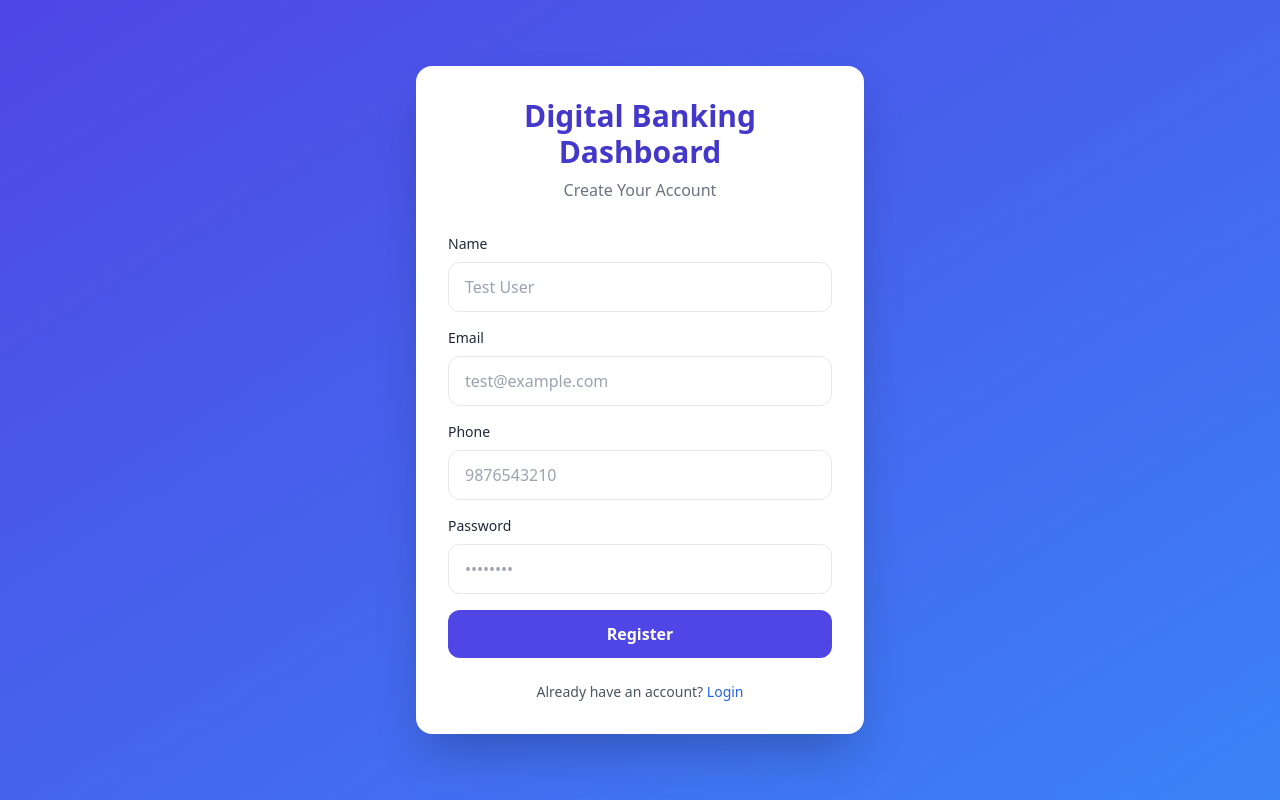
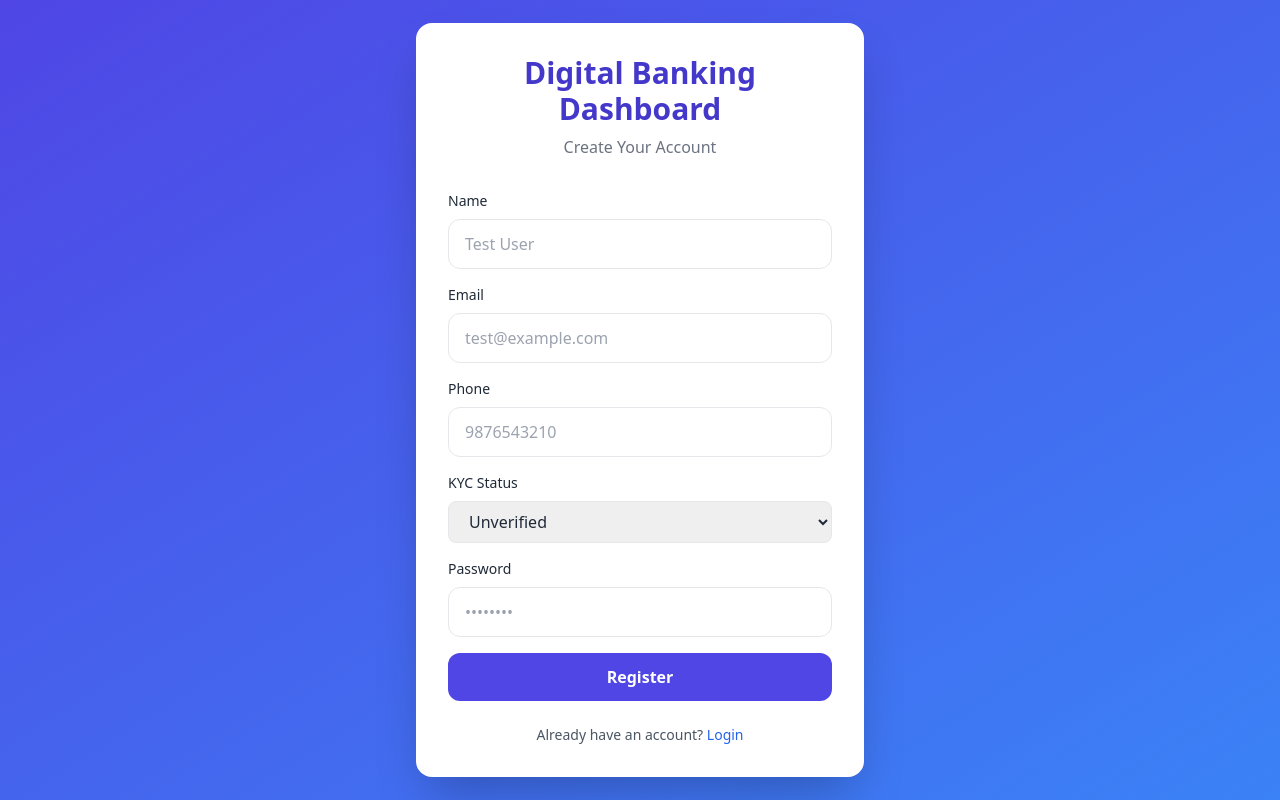
Before and after one commit to springboardmentor9595x-ops/Digital_Banking_Dashboard-, a React (Create React App) app in the folder frontend/: page / in a window 1280 px wide. Both pictures are taken after a click on the button "Register". Built offline with nearby package versions, Linux system fonts and the light colour scheme.

Commit message:
Added the functionality of kyc_status for user at the time of register

```diff
--- a/frontend/src/Register.js
+++ b/frontend/src/Register.js
@@ -6,6 +6,7 @@ function Register({ onRegisterSuccess, onGoToLogin }) {
   const [email, setEmail] = useState('');
   const [password, setPassword] = useState('');
   const [phone, setPhone] = useState('');
+  const [kycStatus, setKycStatus] = useState('unverified');  // New state for KYC status
   const [error, setError] = useState('');
   const [loading, setLoading] = useState(false);
 
@@ -15,7 +16,7 @@ function Register({ onRegisterSuccess, onGoToLogin }) {
     setLoading(true);
     try {
         // Call register API
-        await register(name, email, password, phone);
+        await register(name, email, password, phone, kycStatus);
 
         // Show success message
         alert('Registration successful! Please login.');
@@ -90,6 +91,21 @@ function Register({ onRegisterSuccess, onGoToLogin }) {
             />
           </div>
 
+          {/* KYC Status */}
+          <div>
+            <label className="block text-sm font-medium mb-2">
+              KYC Status
+            </label>
+            <select
+              value={kycStatus}
+              onChange={(e) => setKycStatus(e.target.value)}
+              className="w-full px-4 py-2 border rounded-lg focus:ring-2 focus:ring-blue-500"
+            >
+              <option value="unverified">Unverified</option>
+              <option value="verified">Verified</option>
+            </select>
+          </div>
+
           {/* Password Input */}
           <div>
             <label className="block text-sm font-medium mb-2">Password</label>
```
